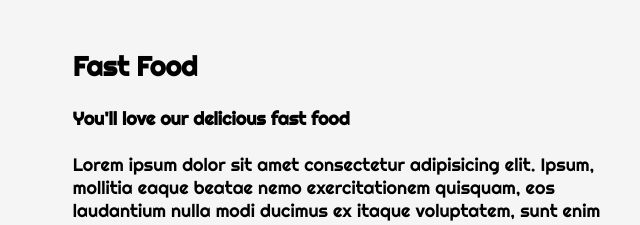
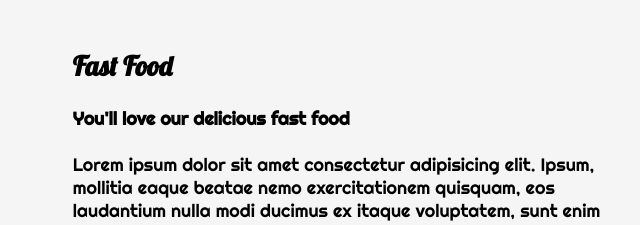
Before and after one commit to FREDRICK-01/Anitas-kitchen, a plain HTML site: page index.html in a window 1280 px wide. Shown: the part 719-944 px from the top of the page, 574-1214 px from the left. Drawn offline with Linux system fonts and the light colour scheme.

Commit message:
everything is working

```diff
--- a/index.css
+++ b/index.css
@@ -130,6 +130,7 @@ h2 {
     margin-inline-start: 0px;
     margin-inline-end: 0px;
     font-weight: bold;
+    font-family: 'Lobster', cursive;
 }
 h4 {
     display: block;
--- a/index.html
+++ b/index.html
@@ -8,6 +8,9 @@
     <link rel="stylesheet" type="text/css" href="index.css">
     <link rel="preconnect" href="https://fonts.gstatic.com">
 <link href="https://fonts.googleapis.com/css2?family=Righteous&display=swap" rel="stylesheet">
+<link rel="preconnect" href="https://fonts.gstatic.com">
+<link href="https://fonts.googleapis.com/css2?family=Lobster&display=swap" rel="stylesheet">
+
 </head>
 <body>
     <div id="main">
```
